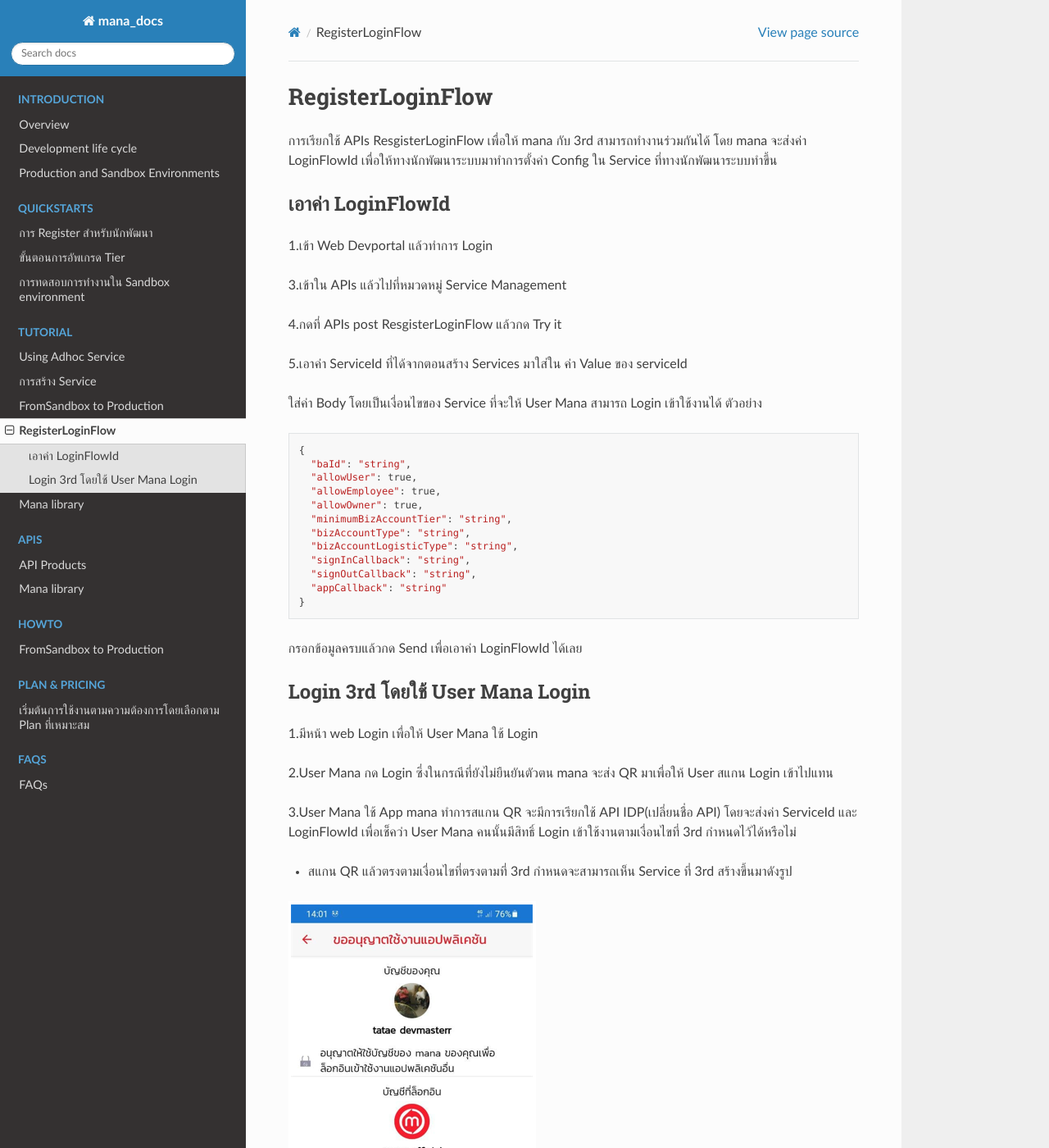
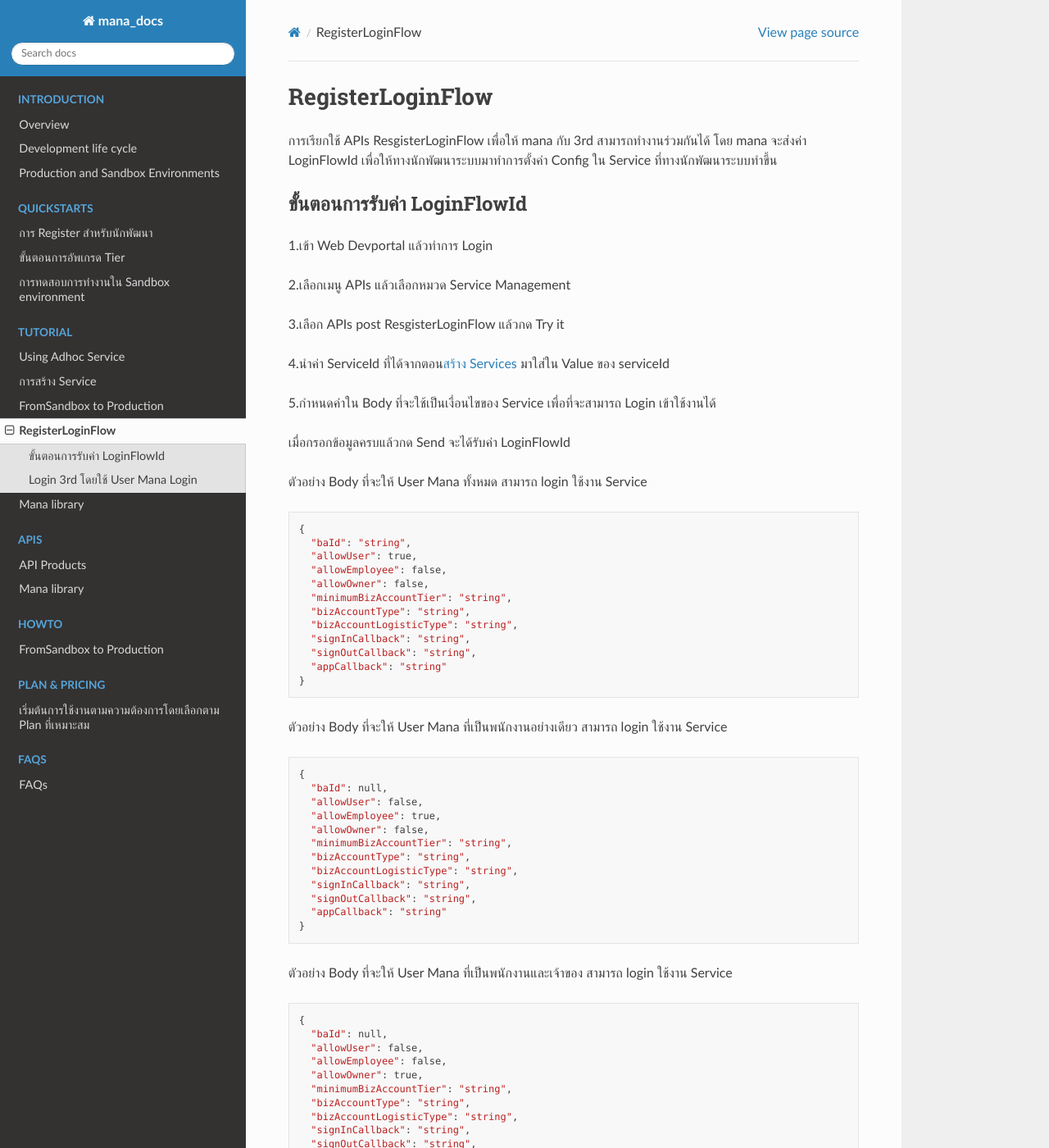
Before and after one commit to group-thes/doc-mana-dev, a Sphinx documentation site: the page built from source/Tutorial/RegisterLoginFlow.md, in a window 1280 px wide and 1400 px high. Shown: the whole window at 82% size. Built offline with Sphinx 7.4.7 and the Read the Docs theme 2.0.0, drawn with Linux system fonts in a browser that asks for light colours; some of the changed text lies outside the part shown.

Commit message:
doc registerloginflow step idp extra

````diff
--- a/source/Tutorial/RegisterLoginFlow.md
+++ b/source/Tutorial/RegisterLoginFlow.md
@@ -2,22 +2,58 @@
 
 การเรียกใช้ APIs ResgisterLoginFlow เพื่อให้ mana กับ 3rd สามารถทำงานร่วมกันได้ โดย mana จะส่งค่า LoginFlowId  เพื่อให้ทางนักพัฒนาระบบมาทำการตั้งค่า Config ใน Service ที่ทางนักพัฒนาระบบทำขึ้น
 
-## เอาค่า LoginFlowId
+## ขั้นตอนการรับค่า LoginFlowId
 
 1.เข้า Web Devportal แล้วทำการ Login
 
-3.เข้าใน APIs แล้วไปที่หมวดหมู่ Service Management
+2.เลือกเมนู APIs แล้วเลือกหมวด Service Management
 
-4.กดที่ APIs post ResgisterLoginFlow แล้วกด Try it
+3.เลือก APIs post ResgisterLoginFlow แล้วกด Try it
 
-5.เอาค่า ServiceId ที่ได้จากตอนสร้าง Services  มาใส่ใน ค่า Value ของ serviceId
+4.นำค่า ServiceId ที่ได้จากตอน[สร้าง Services](../Tutorial/CreateServices.md)  มาใส่ใน Value ของ serviceId
 
-ใส่ค่า Body โดยเป็นเงื่อนไขของ Service ที่จะให้ User Mana สามารถ Login เข้าใช้งานได้ ตัวอย่าง
+5.กำหนดค่าใน Body ที่จะใช้เป็นเงื่อนไขของ Service เพื่อที่จะสามารถ Login เข้าใช้งานได้
+
+เมื่อกรอกข้อมูลครบแล้วกด Send จะได้รับค่า LoginFlowId
+
+ ตัวอย่าง Body ที่จะให้ User Mana ทั้งหมด สามารถ login ใช้งาน Service
 ```
 {
   "baId": "string",
   "allowUser": true,
+  "allowEmployee": false,
+  "allowOwner": false,
+  "minimumBizAccountTier": "string",
+  "bizAccountType": "string",
+  "bizAccountLogisticType": "string",
+  "signInCallback": "string",
+  "signOutCallback": "string",
+  "appCallback": "string"
+}
+```
+
+ ตัวอย่าง Body ที่จะให้ User Mana ที่เป็นพนักงานอย่างเดียว สามารถ login ใช้งาน Service
+```
+{
+  "baId": null,
+  "allowUser": false,
   "allowEmployee": true,
+  "allowOwner": false,
+  "minimumBizAccountTier": "string",
+  "bizAccountType": "string",
+  "bizAccountLogisticType": "string",
+  "signInCallback": "string",
+  "signOutCallback": "string",
+  "appCallback": "string"
+}
+```
+
+ ตัวอย่าง Body ที่จะให้ User Mana ที่เป็นพนักงานและเจ้าของ สามารถ login ใช้งาน Service
+```
+{
+  "baId": null,
+  "allowUser": false,
+  "allowEmployee": false,
   "allowOwner": true,
   "minimumBizAccountTier": "string",
   "bizAccountType": "string",
@@ -27,15 +63,41 @@
   "appCallback": "string"
 }
 ```
-กรอกข้อมูลครบแล้วกด Send เพื่อเอาค่า LoginFlowId ได้เลย
 
 ## Login 3rd โดยใช้ User Mana Login
 
 1.มีหน้า web Login เพื่อให้ User Mana ใช้ Login
 
-2.User Mana กด Login ซึ่งในกรณีที่ยังไม่ยืนยันตัวตน  mana จะส่ง QR มาเพื่อให้ User สแกน Login เข้าไปแทน
+2.User Mana กด Login 3rd จะมีการใช้ API IDP(เปลี่ยนชื่อ API) โดยจะส่งค่า ServiceId และ LoginFlowId เพื่อให้ IDP เช็คว่า User Mana คนนั้นมีสิทธิ์ Login เข้าใช้งานตามเงื่อนไขที่ 3rd กำหนดไว้ได้หรือไม่
 
-3.User Mana ใช้ App mana ทำการสแกน QR จะมีการเรียกใช้ API IDP(เปลี่ยนชื่อ API) โดยจะส่งค่า ServiceId และ LoginFlowId เพื่อเช็คว่า User Mana คนนั้นมีสิทธิ์ Login เข้าใช้งานตามเงื่อนไขที่ 3rd กำหนดไว้ได้หรือไม่
+3.IDP ตรวจสอบข้อมูลเสร็จจะส่ง response กลับให้ 3rd
+
+
+  - 3.1 กรณีที่ IDP check แล้วเงื่อนไขผ่าน IDP จะส่ง baid และ ค่า Extra ให้กับ 3rd
+
+ค่า Extra ที่ IDP ส่งมาให้ 3rd
+```
+{
+    Id  // รหัสข้อมูลผู้ใช้
+    DisplayName  // ชื่อข้อมูลผู้ใช้
+    PictureUrl   // รูป profile เป็น url
+    ExProperties
+        {
+          loginas         // ทำการ login เข้าใช้งานในฐานะอะไร User, Employee, Owner, CoOwner
+          refid           // รหัสพนักงานที่ register มา
+          jobtitle        // ตำแหน่งพนักงานที่เขา register มา
+          baid            // รหัสของร้านที่ user เลือก
+          serviceid       // รหัส service ที่ RegisterLoginFlow
+          basubscribed    // ร้านได้ใช้ Service นี้หรือเปล่า?
+        }
+}
+```
+ข้อมูลที่ IDP ส่งมา 3rd สามารถนำข้อมูลนั้นมาเช็คเงื่อนไขในการ login เพิ่มได้ ยกตัวอย่างเช่น พนักงานเฉพาะตำแหน่งผู้จัดการถึงจะสามารถ login services นี้ได้ ฯลฯ
+
+  - 3.2 กรณีที่ IDP check แล้วเงื่อนไขไม่ผ่าน User Mana จะไม่สามารถ Login เข้าใช้งาน service ได้
+
+<!-- 2.User Mana กด Login ซึ่งในกรณีที่ยังไม่ยืนยันตัวตน  mana จะส่ง QR มาเพื่อให้ User สแกน Login เข้าไปแทน
+
 - สแกน QR แล้วตรงตามเงื่อนไขที่ตรงตามที่ 3rd กำหนดจะสามารถเห็น Service ที่ 3rd สร้างขึ้นมาดังรูป
 
 ![a](../img/Tutorial/RegisterLoginFlow/shop.PNG)
@@ -44,4 +106,4 @@
 - สแกน QR แล้วไม่ตรงตามเงื่อนไขที่ตรงตามที่ 3rd กำหนดจะไม่ขึ้น Service ที่ 3rd สร้างขึ้น ดังรูป
 
 
-![a](../img/Tutorial/RegisterLoginFlow/noshop.PNG)
+![a](../img/Tutorial/RegisterLoginFlow/noshop.PNG) -->
````
